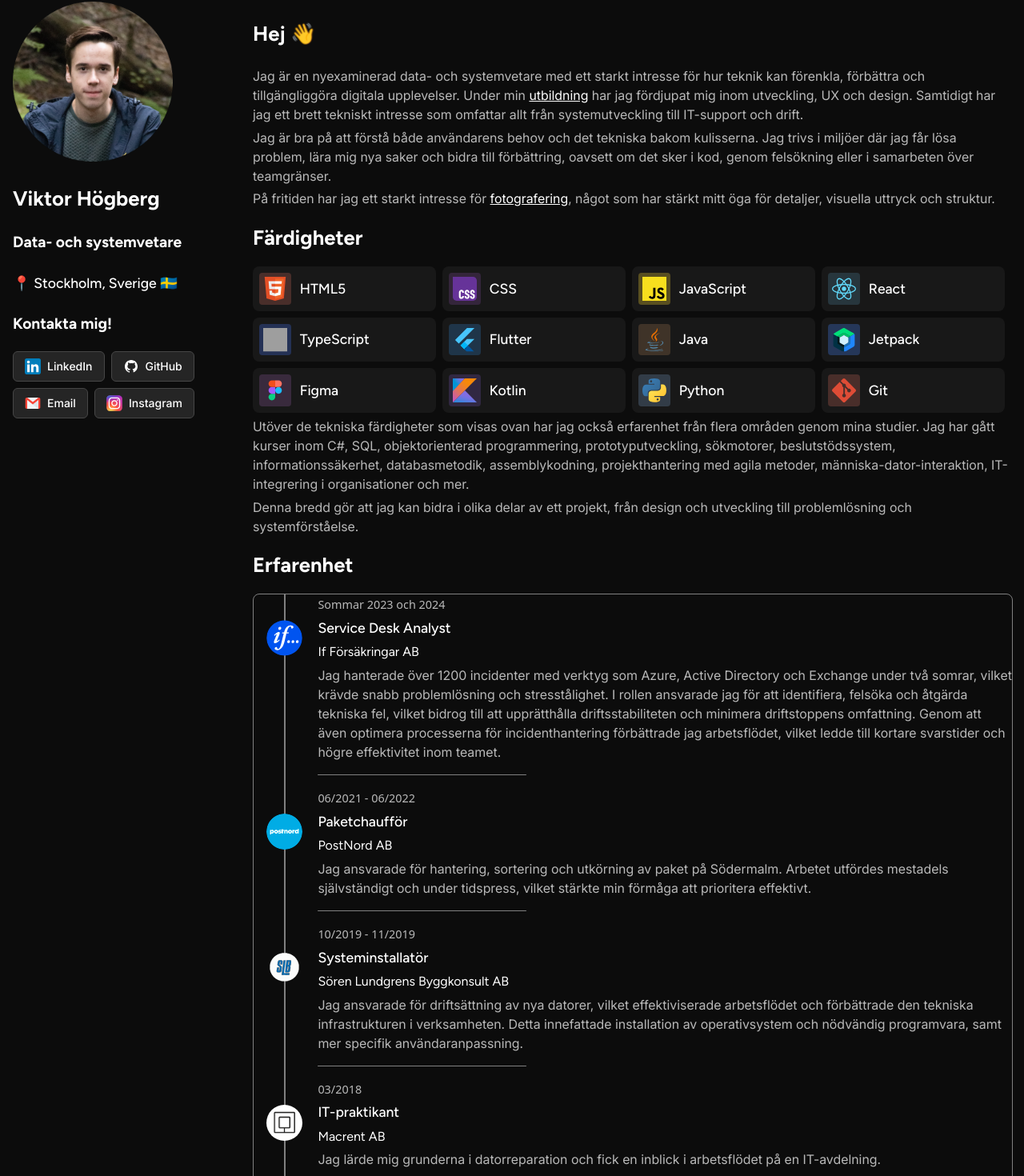
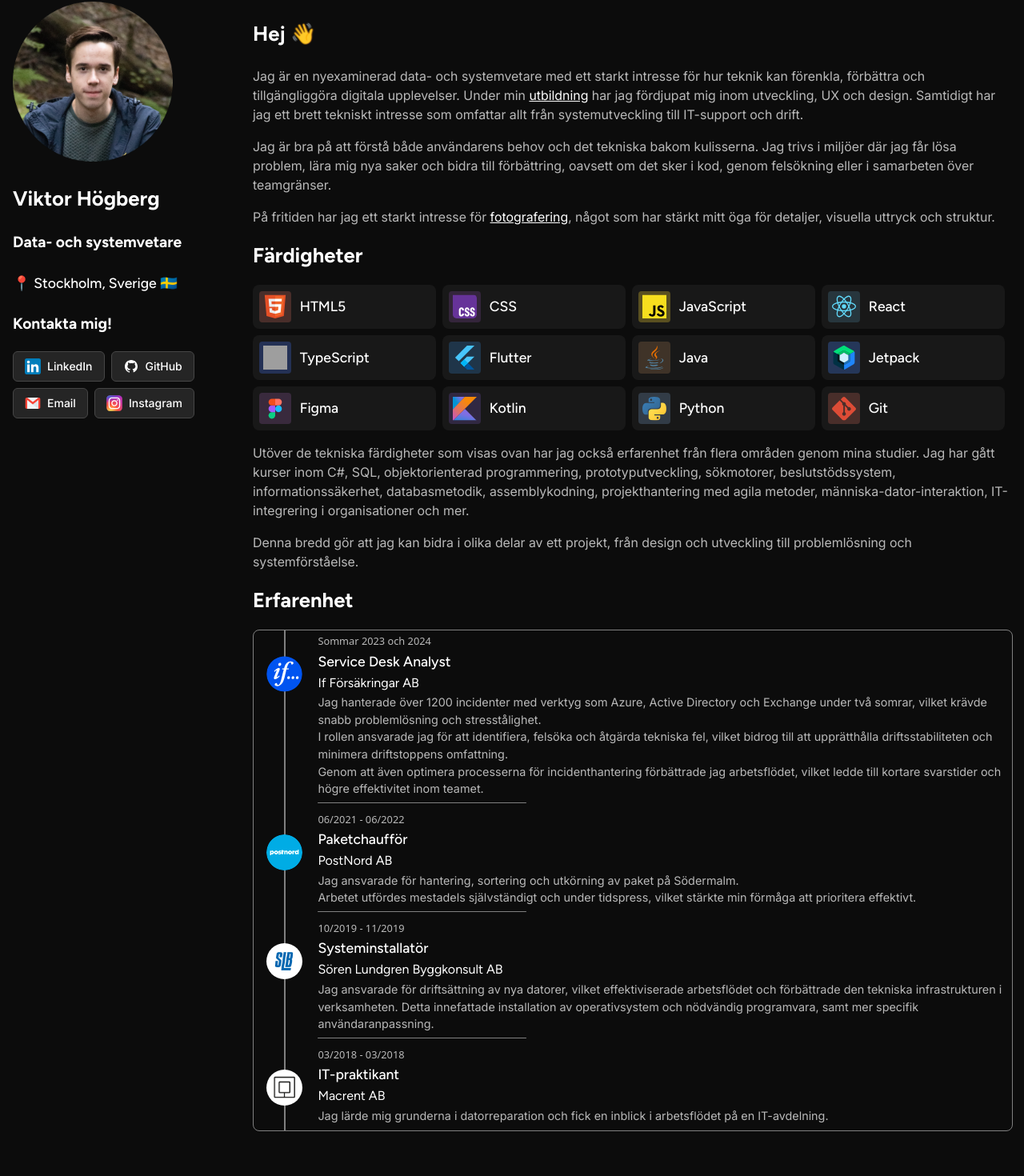
Before and after one commit to vhogberg/react-portfolio, a React (Vite) app: page / in a window 1280 px wide. Shown: the part 86-1556 px from the top of the page at 80% size. After the commit the page ends 1516 px from the top, so only its background shows below. Built offline with nearby package versions, Linux system fonts and the light colour scheme; grey boxes are pictures that could not be loaded.

Commit message:
Experience section completed

```diff
--- a/src/components/Header/Header.tsx
+++ b/src/components/Header/Header.tsx
@@ -6,10 +6,20 @@ function Header() {
       <a href="#experience">Erfarenhet</a>
       <a href="#education">Utbildning</a>
       <a href="#projects">Projekt</a>
-      <a href="https://drive.google.com/file/d/1ko6YJcgwaNSFovzffVD9ntclJnnVz_x_/view?usp=drive_link">
+      <a
+        href="https://drive.google.com/file/d/1ko6YJcgwaNSFovzffVD9ntclJnnVz_x_/view?usp=drive_link"
+        target="_blank"
+        rel="noopener noreferrer"
+      >
         CV
       </a>
-      <a href="https://www.photos.viktorhogberg.com/">Fotografiportfölj</a>
+      <a
+        href="https://www.photos.viktorhogberg.com/"
+        target="_blank"
+        rel="noopener noreferrer"
+      >
+        Fotografiportfölj
+      </a>
     </header>
   );
 }
--- a/src/components/Timeline/TimelineItem.css
+++ b/src/components/Timeline/TimelineItem.css
@@ -32,15 +32,33 @@
     background-color: gray;
     width: 30%;
     height: 1px;
-    margin: 1rem 0;
+    margin: 0.4rem 0;
     border-radius: 45px;
+}
+
+.timeline-item-container:last-child .timeline-item-separator-line {
+    display: none;
+}
+.timeline-item-container:last-child p  {
+    margin-bottom: 0.5rem;
+}
+
+.timeline-item-description p {
+  white-space: pre-line;
 }
 
 .timeline-item-description span {
     color: var(--color-text-bodytext);
+    font-size: 0.8rem;
+}
+
+.timeline-item-description h4,
+.timeline-item-description h5,
+.timeline-item-description p {
+    margin: 0.1rem 0;
+}
+
+
+.timeline-item-description p {
     font-size: 0.9rem;
 }
-
-.timeline-item-description h4, h5, p {
-    margin: 0.3rem 0;
-}
--- a/src/data/experienceData.ts
+++ b/src/data/experienceData.ts
@@ -1,7 +1,7 @@
 import ifInsuranceLogo from "../assets/logos/if-insurance-logo.svg";
 import macrentLogo from "../assets/logos/macrent-logo.png";
 import postnordLogo from "../assets/logos/postnord-logo.png";
-import slbLogo from "../assets/logos/slb-logo.svg";
+import slbLogo from "../assets/logos/slb-logo.png";
 
 export const experienceItems = [
   {
@@ -9,9 +9,7 @@ export const experienceItems = [
     title: "Service Desk Analyst",
     organisation: "If Försäkringar AB",
     description: `Jag hanterade över 1200 incidenter med verktyg som Azure, Active Directory och Exchange under två somrar, vilket krävde snabb problemlösning och stresstålighet.
-
 I rollen ansvarade jag för att identifiera, felsöka och åtgärda tekniska fel, vilket bidrog till att upprätthålla driftsstabiliteten och minimera driftstoppens omfattning.
-
 Genom att även optimera processerna för incidenthantering förbättrade jag arbetsflödet, vilket ledde till kortare svarstider och högre effektivitet inom teamet.`,
     logo: ifInsuranceLogo,
   },
@@ -20,19 +18,18 @@ Genom att även optimera processerna för incidenthantering förbättrade jag ar
     title: "Paketchaufför",
     organisation: "PostNord AB",
     description: `Jag ansvarade för hantering, sortering och utkörning av paket på Södermalm.
-
 Arbetet utfördes mestadels självständigt och under tidspress, vilket stärkte min förmåga att prioritera effektivt.`,
     logo: postnordLogo,
   },
   {
     date: "10/2019 - 11/2019",
     title: "Systeminstallatör",
-    organisation: "Sören Lundgrens Byggkonsult AB",
+    organisation: "Sören Lundgren Byggkonsult AB",
     description: `Jag ansvarade för driftsättning av nya datorer, vilket effektiviserade arbetsflödet och förbättrade den tekniska infrastrukturen i verksamheten. Detta innefattade installation av operativsystem och nödvändig programvara, samt mer specifik användaranpassning.`,
     logo: slbLogo,
   },
   {
-    date: "03/2018",
+    date: "03/2018 - 03/2018",
     title: "IT-praktikant",
     organisation: "Macrent AB",
     description: `Jag lärde mig grunderna i datorreparation och fick en inblick i arbetsflödet på en IT-avdelning.`,
--- a/src/pages/MainContent/About/About.tsx
+++ b/src/pages/MainContent/About/About.tsx
@@ -22,8 +22,15 @@ function About() {
       </p>
       <p>
         På fritiden har jag ett starkt intresse för{" "}
-        <a href="https://www.photos.viktorhogberg.com/">fotografering</a>, något
-        som har stärkt mitt öga för detaljer, visuella uttryck och struktur.
+        <a
+          href="https://www.photos.viktorhogberg.com/tag/favs"
+          target="_blank"
+          rel="noopener noreferrer"
+        >
+          fotografering
+        </a>
+        , något som har stärkt mitt öga för detaljer, visuella uttryck och
+        struktur.
       </p>
     </section>
   );
```
Also changed, not shown: src/assets/logos/slb-logo.png (added), src/assets/logos/slb-logo.svg (deleted).
